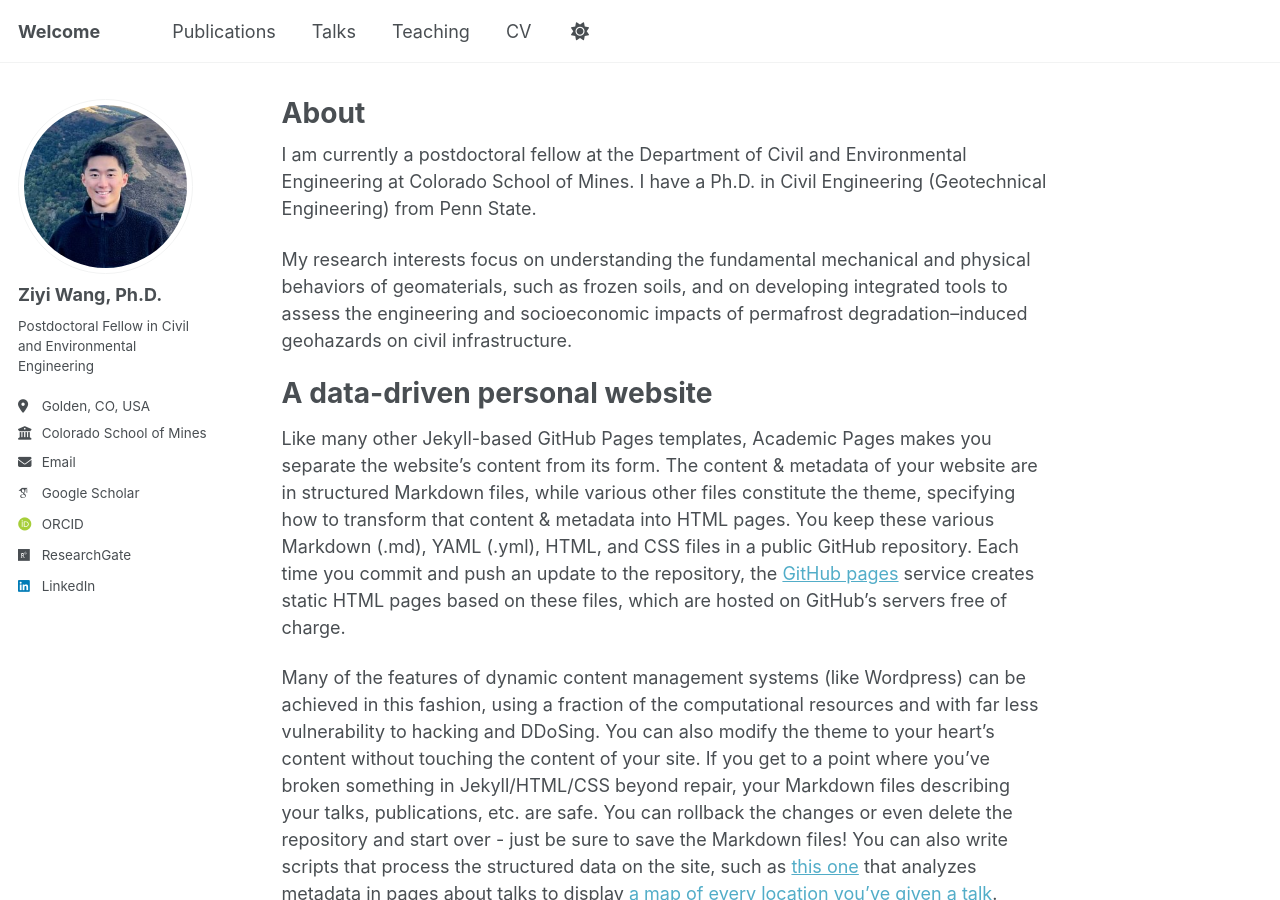
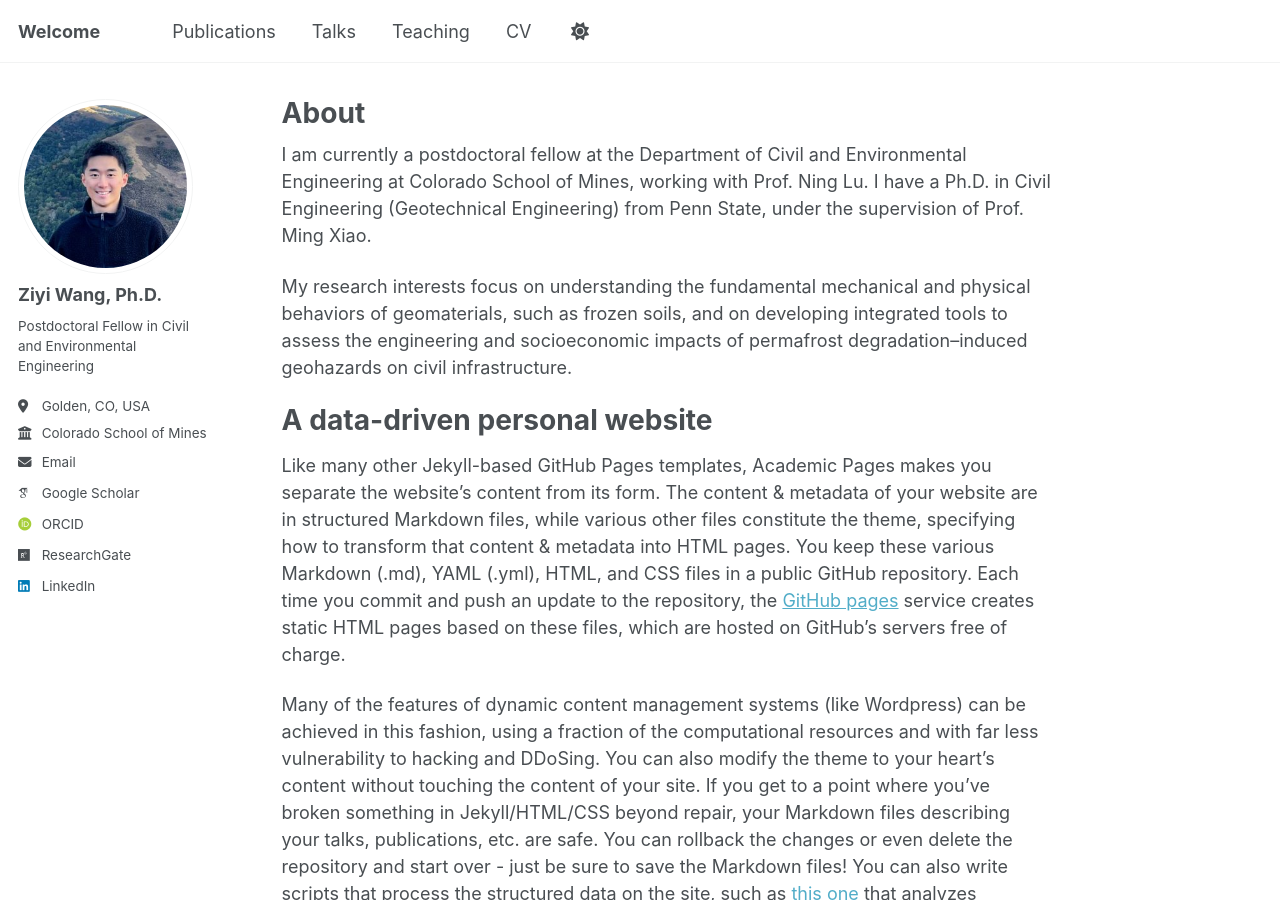
Before and after one commit to ziyiwang-ce/ziyiwang-ce.github.io, a Jekyll site: the page built from _pages/about.md, in a window 1280 px wide and 900 px high. Built offline with Jekyll 4.4.1, drawn with Linux system fonts in a browser that asks for light colours; some web fonts are replaced; a script that is not in the unit is left out.

Commit message:
Update about.md

```diff
--- a/_pages/about.md
+++ b/_pages/about.md
@@ -7,7 +7,7 @@ redirect_from:
   - /about.html
 ---
 
-I am currently a postdoctoral fellow at the Department of Civil and Environmental Engineering at Colorado School of Mines. I have a Ph.D. in Civil Engineering (Geotechnical Engineering) from Penn State.
+I am currently a postdoctoral fellow at the Department of Civil and Environmental Engineering at Colorado School of Mines, working with Prof. Ning Lu. I have a Ph.D. in Civil Engineering (Geotechnical Engineering) from Penn State, under the supervision of Prof. Ming Xiao.
 
 My research interests focus on understanding the fundamental mechanical and physical behaviors of geomaterials, such as frozen soils, and on developing integrated tools to assess the engineering and socioeconomic impacts of permafrost degradation–induced geohazards on civil infrastructure.
 
```
